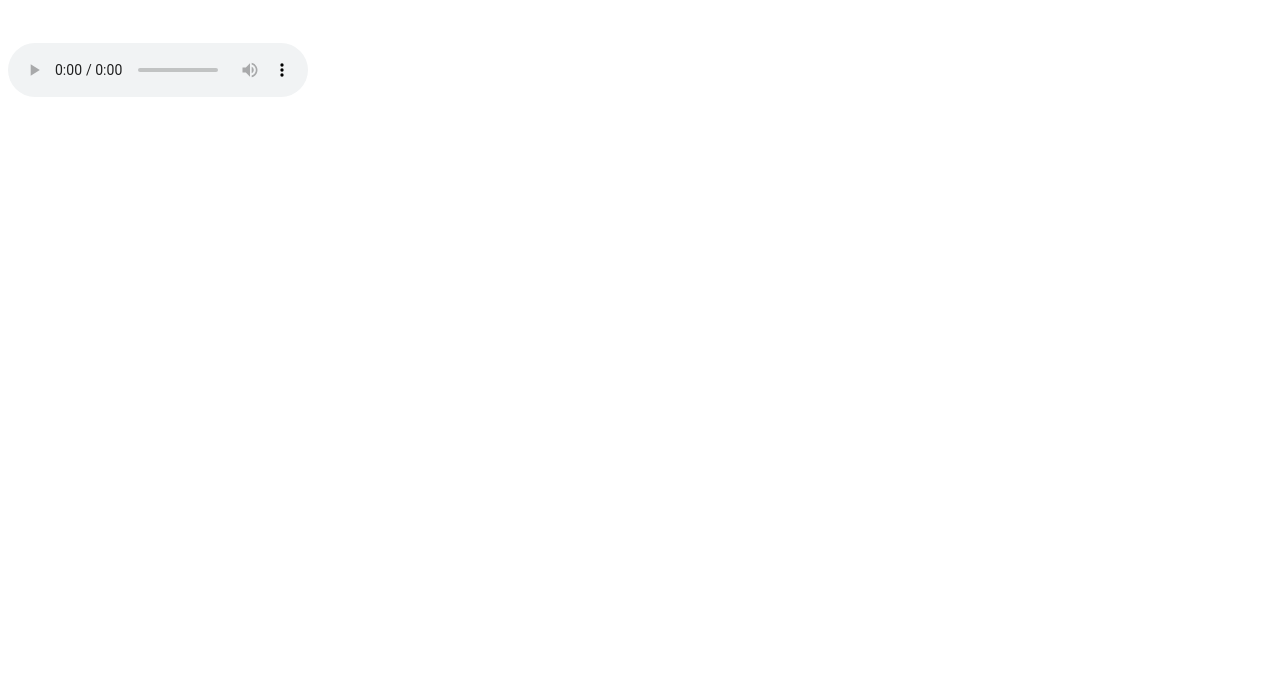
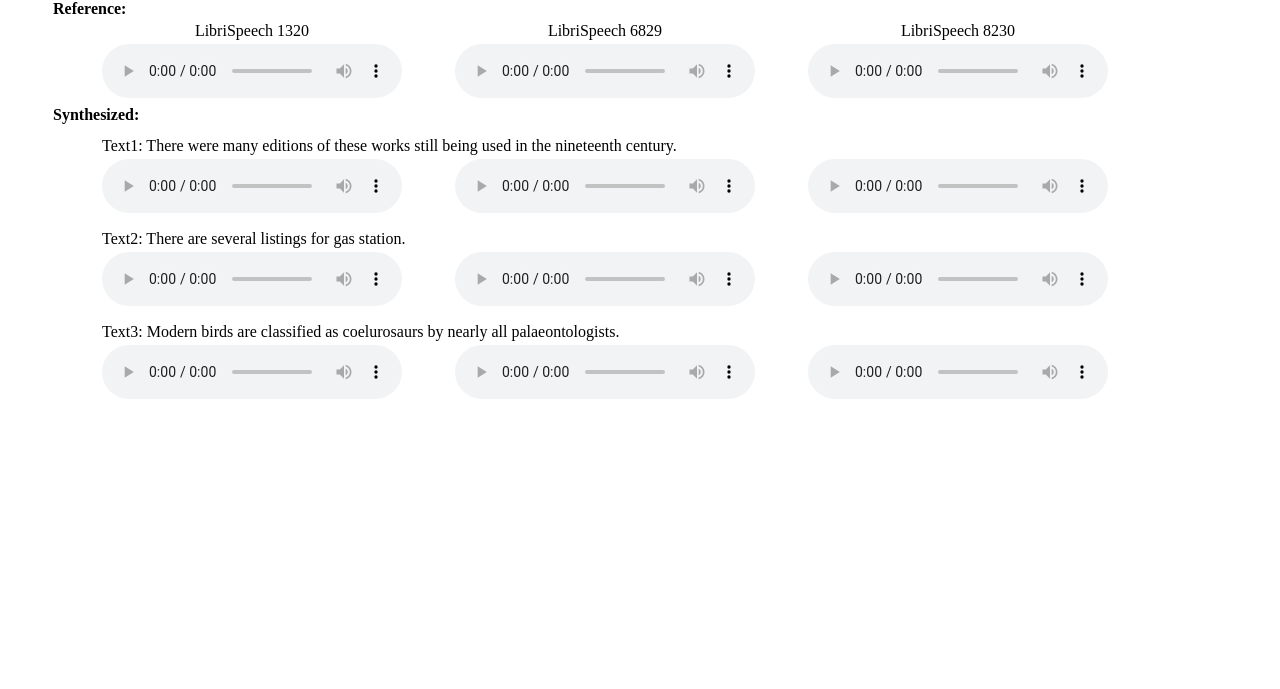
Before and after one commit to wangqilun/speech_synthesis, a plain HTML site: page index.html in a window 1280 px wide. Shown: the part 111-800 px from the top of the page. Drawn offline with Linux system fonts and the light colour scheme.

Commit message:
add audio

```diff
--- a/index.html
+++ b/index.html
@@ -7,12 +7,131 @@
     <meta name="viewport" content="width=device-width, initial-scale=1">
     <link rel="stylesheet" type="text/css" media="screen" href="main.css" />
 </head>
-<body>
-    <div id="main-content">
-        <p>Hello, github pages</p>
-    </div>
-    <audio controls>
-        <source src="wav/LJ050-0029-feats_gen.wav" type="audio/wav">
-    </audio>
+<body id="body-content">
+    <h2>Audio Samples for Multispeaker Text-To-Speech Synthesis</h2>
+
+    <h3>Speech Imitation</h3>
+
+    <table>
+        <tbody>
+            <tr>
+              <td colspan="3">
+                  <span>
+                    <b>Reference:</b>
+                  </span>
+              </td>
+            </tr>
+
+            <tr>
+                <td class="td_le t_span">
+                        <span>LibriSpeech 1320</span>
+                </td>
+                <td class="td_le t_span">
+                        <span>LibriSpeech 6829</span>
+                </td>
+                <td class="td_le t_span">
+                        <span>LibriSpeech 8230</span>
+                </td>
+            </tr>
+            <tr>
+                <td class="td_le">
+                    <audio controls>
+                        <source src="wav/1320_00000.wav" type="audio/wav">
+                    </audio>
+                </td>
+                <td class="td_le">
+                    <audio controls>
+                        <source src="wav/6829_00000.wav" type="audio/wav">
+                    </audio>
+                </td>
+                <td class="td_le">
+                    <audio controls>
+                        <source src="wav/8230_00000.wav" type="audio/wav">
+                    </audio>
+                </td>
+            </tr>
+
+            <tr>
+                <td colspan="3">
+                    <span>
+                        <b>Synthesized:</b>
+                    </span>
+                </td>
+              </tr>
+
+            <tr>
+                <td class="td_top td_le" colspan="3">
+                    Text1: There were many editions of these works still being used in the nineteenth century.
+                </td>
+            </tr>
+
+            <tr>
+                <td  class="td_le">
+                    <audio controls>
+                        <source src="wav/1320_00001.wav" type="audio/wav">
+                    </audio>
+                 </td>
+                <td class="td_le">
+                    <audio controls>
+                        <source src="wav/6829_00001.wav" type="audio/wav">
+                    </audio>
+                </td>
+                 <td class="td_le">
+                     <audio controls>
+                        <source src="wav/8230_00001.wav" type="audio/wav">
+                    </audio>
+                </td>
+            </tr>
+
+            <tr>
+                <td class="td_top td_le" colspan="3">
+                    Text2: There are several listings for gas station.
+                </td>
+                </tr>
+
+            <tr>
+                <td  class="td_le">
+                    <audio controls>
+                        <source src="wav/1320_00002.wav" type="audio/wav">
+                    </audio>
+                 </td>
+                <td class="td_le">
+                    <audio controls>
+                        <source src="wav/6829_00002.wav" type="audio/wav">
+                    </audio>
+                </td>
+                <td class="td_le">
+                    <audio controls>
+                        <source src="wav/8230_00002.wav" type="audio/wav">
+                    </audio>
+                </td>
+            </tr>
+
+            <tr>
+                <td class="td_top td_le" colspan="3">
+                    Text3: Modern birds are classified as coelurosaurs by nearly all palaeontologists.
+                </td>
+            </tr>
+
+            <tr>
+                <td class="td_le">
+                    <audio controls>
+                        <source src="wav/1320_00003.wav" type="audio/wav">
+                    </audio>
+                </td>
+                <td class="td_le">
+                    <audio controls>
+                        <source src="wav/6829_00003.wav" type="audio/wav">
+                    </audio>
+                </td>
+                <td class="td_le">
+                    <audio controls>
+                        <source src="wav/8230_00003.wav" type="audio/wav">
+                    </audio>
+                </td>
+            </tr>
+        </tbody>
+    </table>
+
 </body>
 </html>
--- a/main.css
+++ b/main.css
@@ -1,3 +1,22 @@
+#body-content{
+    margin-top: 10px;
+    margin-right: 50px;
+    margin-bottom: 10px;
+    margin-left: 50px;
+}
+
+.td_le{
+    padding-left: 50px;
+}
+
+.td_top{
+    padding-top: 10px;
+}
+
+.t_span{
+    text-align: center;
+}
+
 #main-content {
     font-size: 36px;
     font-weight: bold;
```
Also changed, not shown: 13 other files.
